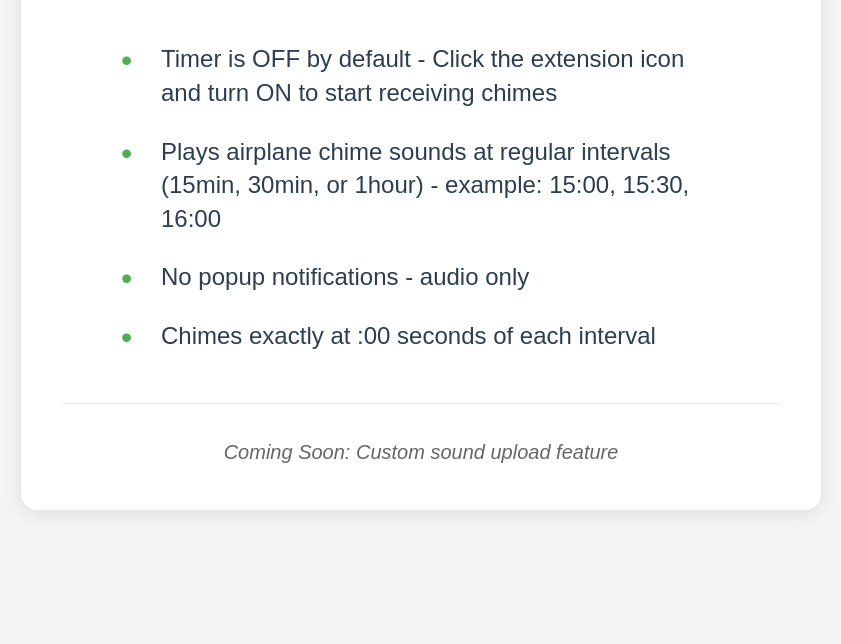
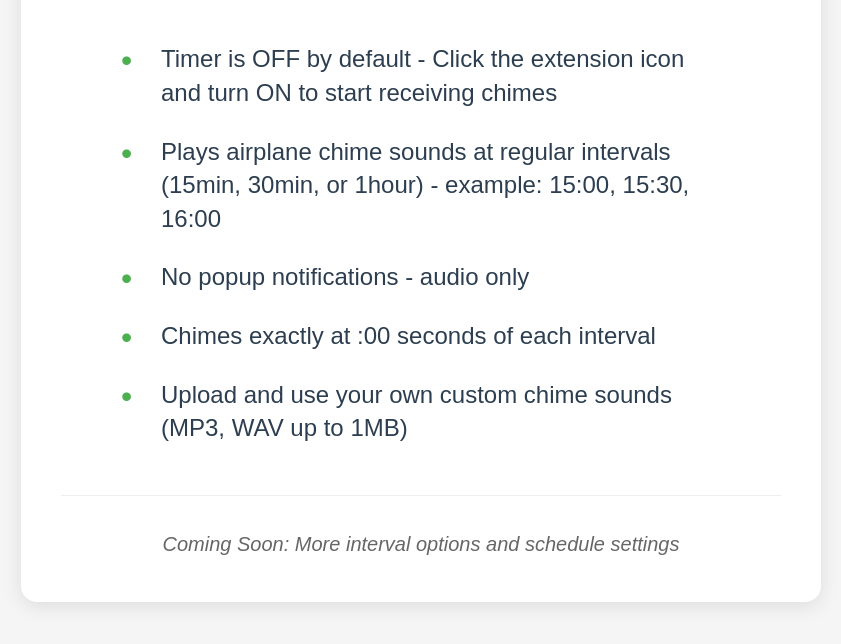
Before and after one commit to eddy961206/airplane_chime_timer, a browser extension: page welcome.html in a window 1280 px wide. Shown: the part 252-896 px from the top of the page, without its empty margins (219-1060 px from the left). Before the commit the page ends 842 px from the top, so only its background shows below. Drawn offline with Linux system fonts and the light colour scheme.

Commit message:
Update to version 1.1.0 (custom sound feat)

```diff
--- a/welcome.html
+++ b/welcome.html
@@ -95,9 +95,10 @@
             <li>Plays airplane chime sounds at regular intervals (15min, 30min, or 1hour) - example: 15:00, 15:30, 16:00</li>
             <li>No popup notifications - audio only</li>
             <li>Chimes exactly at :00 seconds of each interval</li>
+            <li>Upload and use your own custom chime sounds (MP3, WAV up to 1MB)</li>
         </ul>
         <div class="coming-soon">
-            Coming Soon: Custom sound upload feature
+            Coming Soon: More interval options and schedule settings
         </div>
     </div>
 </body>
```
Also changed, not shown: icons/sc1.png, icons/sc11.png, icons/sc2.png, icons/sc22.png, icons/sc3.png (added), icons/sc33.png (added), manifest.json.
